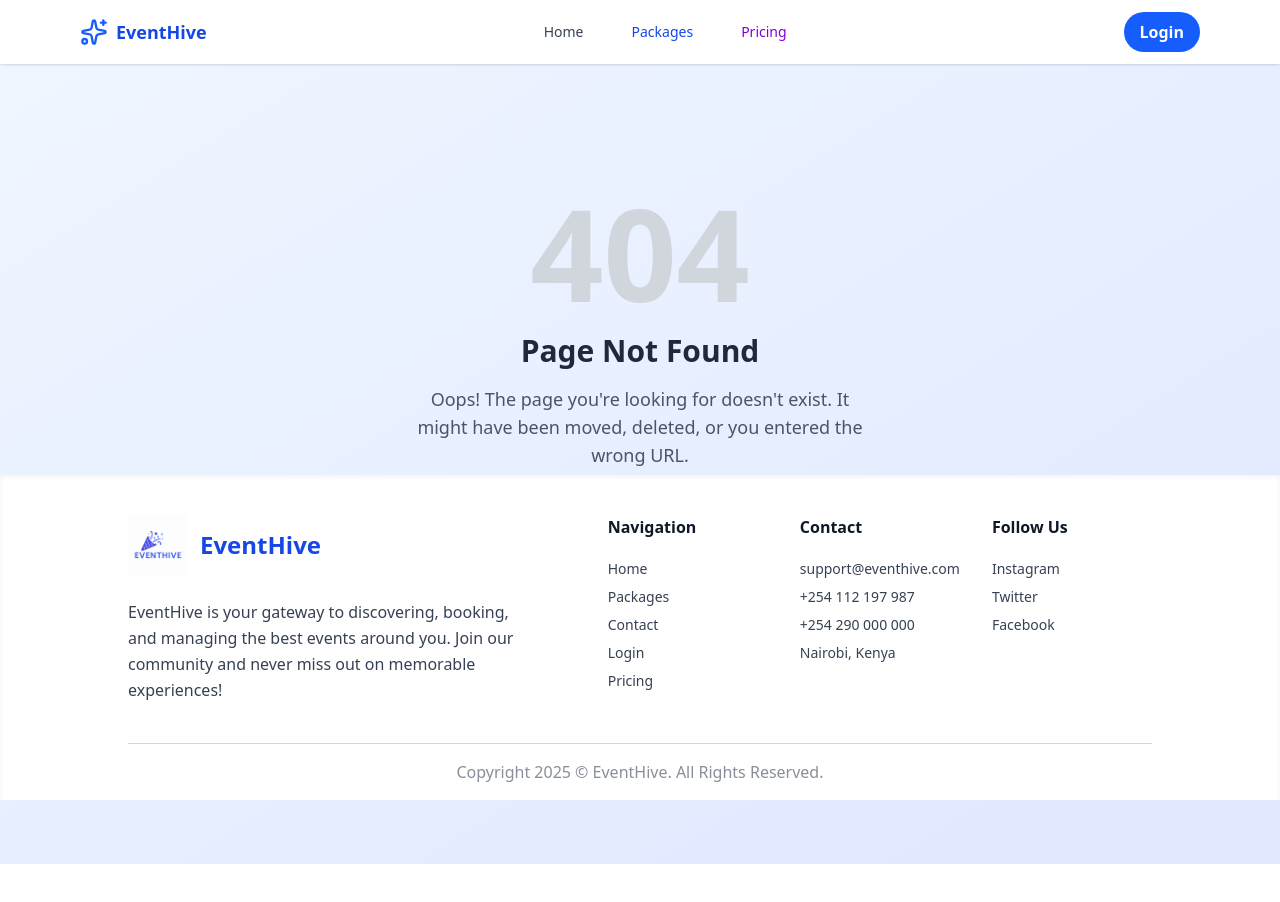
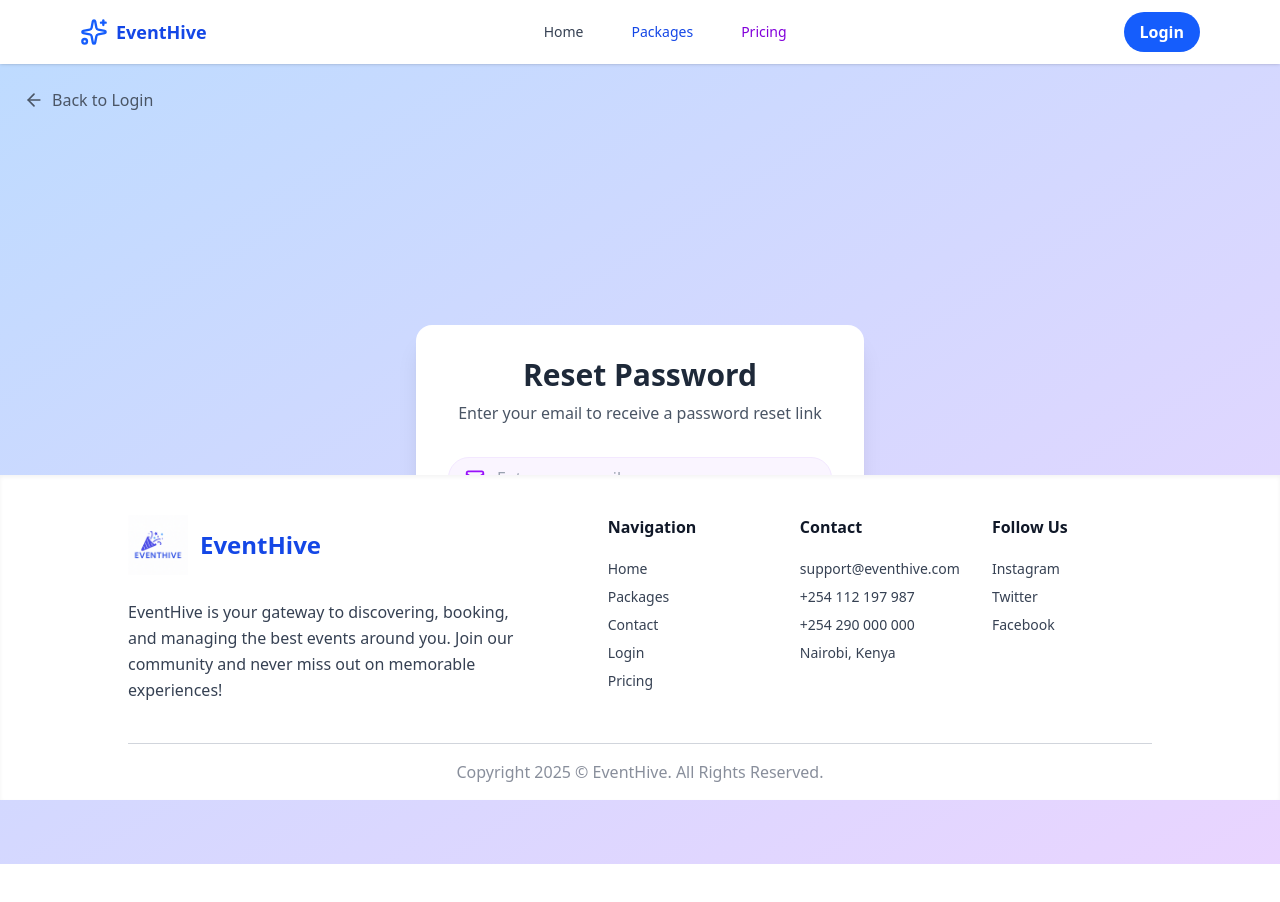
Before and after one commit to DukeMochama2022/EventHive, a React (Vite) app in the folder frontend/: page /reset-password in a window 1280 px wide. Shown: the top 902 px of the page. Built offline with nearby package versions, Linux system fonts and the light colour scheme; no server answers.

Commit message:
Added a password reset feature

```diff
--- a/frontend/src/App.jsx
+++ b/frontend/src/App.jsx
@@ -37,6 +37,7 @@ import Contact from "./pages/Contact";
 import { lazy } from "react";
 import AdminUserManager from "./components/AdminUserManager";
 import TestEmail from "./pages/TestEmail";
+import ResetPassword from "./pages/ResetPassword";
 
 function AppContent() {
   const location = useLocation();
@@ -57,6 +58,7 @@ function AppContent() {
           <Route path="/packages" element={<PublicPackages />} />
           <Route path="/packages/:id" element={<PackageDetails />} />
           <Route path="/login" element={<Login />} />
+          <Route path="/reset-password" element={<ResetPassword />} />
           <Route path="/unauthorized" element={<Unauthorized />} />
           <Route path="/pricing" element={<PricingPlans />} />
           <Route path="/contact" element={<Contact />} />
--- /dev/null
+++ b/frontend/src/pages/ResetPassword.jsx
@@ -0,0 +1,267 @@
+import React, { useContext, useState } from "react";
+import { useNavigate, useSearchParams } from "react-router-dom";
+import axios from "axios";
+import { AuthContext } from "../context/AuthContext";
+import { Mail, Lock, ArrowLeft, Loader2 } from "lucide-react";
+import {
+  showSuccess,
+  showError,
+  showLoading,
+  updateToast,
+  successMessages,
+  errorMessages,
+} from "../utils/toast";
+
+const ResetPassword = () => {
+  const navigate = useNavigate();
+  const [searchParams] = useSearchParams();
+  const { backendURL } = useContext(AuthContext);
+
+  const [email, setEmail] = useState("");
+  const [newPassword, setNewPassword] = useState("");
+  const [confirmPassword, setConfirmPassword] = useState("");
+  const [isLoading, setIsLoading] = useState(false);
+  const [step, setStep] = useState("request"); // "request" or "reset"
+
+  // Check if we have a token in URL params
+  const token = searchParams.get("token");
+
+  React.useEffect(() => {
+    if (token) {
+      setStep("reset");
+    }
+  }, [token]);
+
+  const handleRequestReset = async (e) => {
+    e.preventDefault();
+
+    if (isLoading) return;
+
+    if (!email) {
+      showError("Please enter your email address");
+      return;
+    }
+
+    setIsLoading(true);
+    const loadingToast = showLoading("Sending password reset email...");
+
+    try {
+      const { data } = await axios.post(
+        backendURL + "/api/auth/request-password-reset",
+        { email }
+      );
+
+      if (data.success) {
+        updateToast(loadingToast, "success", data.message);
+        setStep("request-sent");
+      } else {
+        updateToast(
+          loadingToast,
+          "error",
+          data.message || errorMessages.serverError
+        );
+      }
+    } catch (error) {
+      const errorMessage =
+        error.response?.data?.message ||
+        error.message ||
+        errorMessages.serverError;
+      updateToast(loadingToast, "error", errorMessage);
+    } finally {
+      setIsLoading(false);
+    }
+  };
+
+  const handleResetPassword = async (e) => {
+    e.preventDefault();
+
+    if (isLoading) return;
+
+    if (!newPassword || !confirmPassword) {
+      showError("Please fill in all fields");
+      return;
+    }
+
+    if (newPassword !== confirmPassword) {
+      showError("Passwords do not match");
+      return;
+    }
+
+    if (newPassword.length < 6) {
+      showError("Password must be at least 6 characters long");
+      return;
+    }
+
+    setIsLoading(true);
+    const loadingToast = showLoading("Resetting password...");
+
+    try {
+      const { data } = await axios.post(
+        backendURL + "/api/auth/reset-password",
+        {
+          token,
+          newPassword,
+        }
+      );
+
+      if (data.success) {
+        updateToast(loadingToast, "success", data.message);
+        setTimeout(() => {
+          navigate("/login");
+        }, 2000);
+      } else {
+        updateToast(
+          loadingToast,
+          "error",
+          data.message || errorMessages.serverError
+        );
+      }
+    } catch (error) {
+      const errorMessage =
+        error.response?.data?.message ||
+        error.message ||
+        errorMessages.serverError;
+      updateToast(loadingToast, "error", errorMessage);
+    } finally {
+      setIsLoading(false);
+    }
+  };
+
+  const handleBackToLogin = () => {
+    navigate("/login");
+  };
+
+  return (
+    <div className="relative min-h-screen bg-gradient-to-br from-blue-200 to-purple-200 flex items-center justify-center px-4">
+      <div className="absolute top-6 left-6">
+        <button
+          onClick={handleBackToLogin}
+          className="flex items-center gap-2 text-gray-600 hover:text-gray-800 transition duration-200"
+        >
+          <ArrowLeft className="w-5 h-5" />
+          Back to Login
+        </button>
+      </div>
+
+      <div className="w-full max-w-md">
+        <div className="bg-white rounded-2xl shadow-xl p-8">
+          <div className="text-center mb-8">
+            <h1 className="text-3xl font-bold text-gray-800 mb-2">
+              {step === "request" || step === "request-sent"
+                ? "Reset Password"
+                : "Set New Password"}
+            </h1>
+            <p className="text-gray-600">
+              {step === "request"
+                ? "Enter your email to receive a password reset link"
+                : step === "request-sent"
+                ? "Check your email for the reset link"
+                : "Enter your new password"}
+            </p>
+          </div>
+
+          {step === "request" && (
+            <form onSubmit={handleRequestReset} className="space-y-6">
+              <div className="flex items-center gap-3 w-full px-4 py-2 rounded-full bg-purple-50 border border-purple-100 focus-within:ring-2 focus-within:ring-purple-400">
+                <Mail className="w-5 h-5 text-purple-600" />
+                <input
+                  type="email"
+                  placeholder="Enter your email"
+                  required
+                  value={email}
+                  onChange={(e) => setEmail(e.target.value)}
+                  className="flex-1 bg-transparent text-gray-800 placeholder-gray-400 outline-none"
+                  disabled={isLoading}
+                />
+              </div>
+
+              <button
+                type="submit"
+                disabled={isLoading}
+                className="bg-gradient-to-r from-indigo-500 to-purple-700 text-white py-3 font-medium rounded-full w-full hover:from-indigo-600 hover:to-purple-800 transition duration-300 shadow disabled:opacity-50 disabled:cursor-not-allowed flex items-center justify-center"
+              >
+                {isLoading ? (
+                  <>
+                    <Loader2 className="w-5 h-5 mr-2 animate-spin" />
+                    Sending...
+                  </>
+                ) : (
+                  "Send Reset Link"
+                )}
+              </button>
+            </form>
+          )}
+
+          {step === "request-sent" && (
+            <div className="text-center space-y-6">
+              <div className="w-16 h-16 bg-green-100 rounded-full flex items-center justify-center mx-auto">
+                <Mail className="w-8 h-8 text-green-600" />
+              </div>
+              <div>
+                <h3 className="text-lg font-semibold text-gray-800 mb-2">
+                  Check Your Email
+                </h3>
+                <p className="text-gray-600">
+                  We've sent a password reset link to <strong>{email}</strong>
+                </p>
+              </div>
+              <button
+                onClick={() => setStep("request")}
+                className="text-indigo-500 hover:text-indigo-400 text-sm"
+              >
+                Didn't receive it? Try again
+              </button>
+            </div>
+          )}
+
+          {step === "reset" && (
+            <form onSubmit={handleResetPassword} className="space-y-6">
+              <div className="flex items-center gap-3 w-full px-4 py-2 rounded-full bg-blue-50 border border-blue-100 focus-within:ring-2 focus-within:ring-blue-400">
+                <Lock className="w-5 h-5 text-blue-600" />
+                <input
+                  type="password"
+                  placeholder="New password"
+                  required
+                  value={newPassword}
+                  onChange={(e) => setNewPassword(e.target.value)}
+                  className="flex-1 bg-transparent text-gray-800 placeholder-gray-400 outline-none"
+                  disabled={isLoading}
+                />
+              </div>
+
+              <div className="flex items-center gap-3 w-full px-4 py-2 rounded-full bg-blue-50 border border-blue-100 focus-within:ring-2 focus-within:ring-blue-400">
+                <Lock className="w-5 h-5 text-blue-600" />
+                <input
+                  type="password"
+                  placeholder="Confirm new password"
+                  required
+                  value={confirmPassword}
+                  onChange={(e) => setConfirmPassword(e.target.value)}
+                  className="flex-1 bg-transparent text-gray-800 placeholder-gray-400 outline-none"
+                  disabled={isLoading}
+                />
+              </div>
+
+              <button
+                type="submit"
+                disabled={isLoading}
+                className="bg-gradient-to-r from-indigo-500 to-purple-700 text-white py-3 font-medium rounded-full w-full hover:from-indigo-600 hover:to-purple-800 transition duration-300 shadow disabled:opacity-50 disabled:cursor-not-allowed flex items-center justify-center"
+              >
+                {isLoading ? (
+                  <>
+                    <Loader2 className="w-5 h-5 mr-2 animate-spin" />
+                    Resetting...
+                  </>
+                ) : (
+                  "Reset Password"
+                )}
+              </button>
+            </form>
+          )}
+        </div>
+      </div>
+    </div>
+  );
+};
+
+export default ResetPassword;
```
